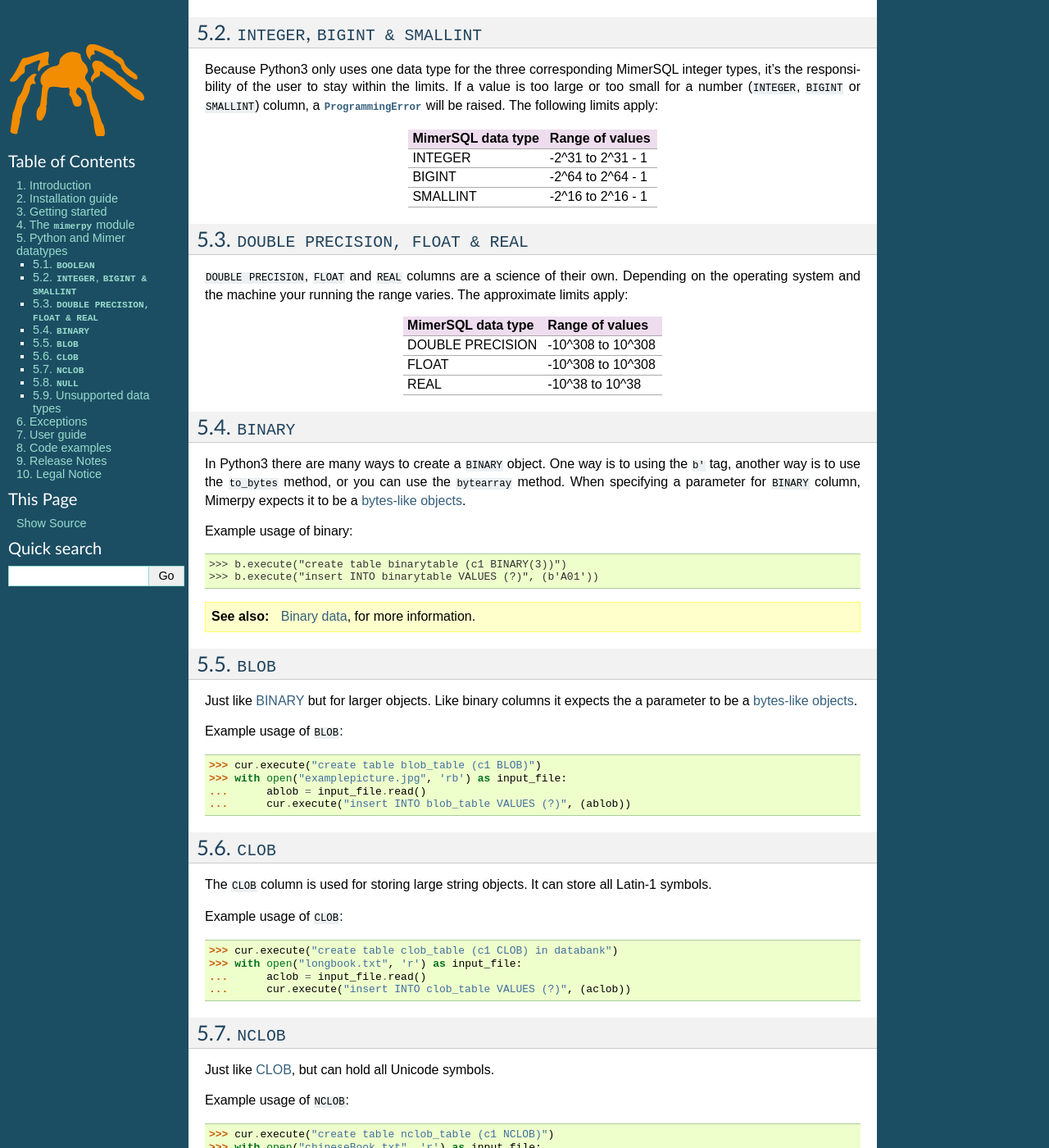
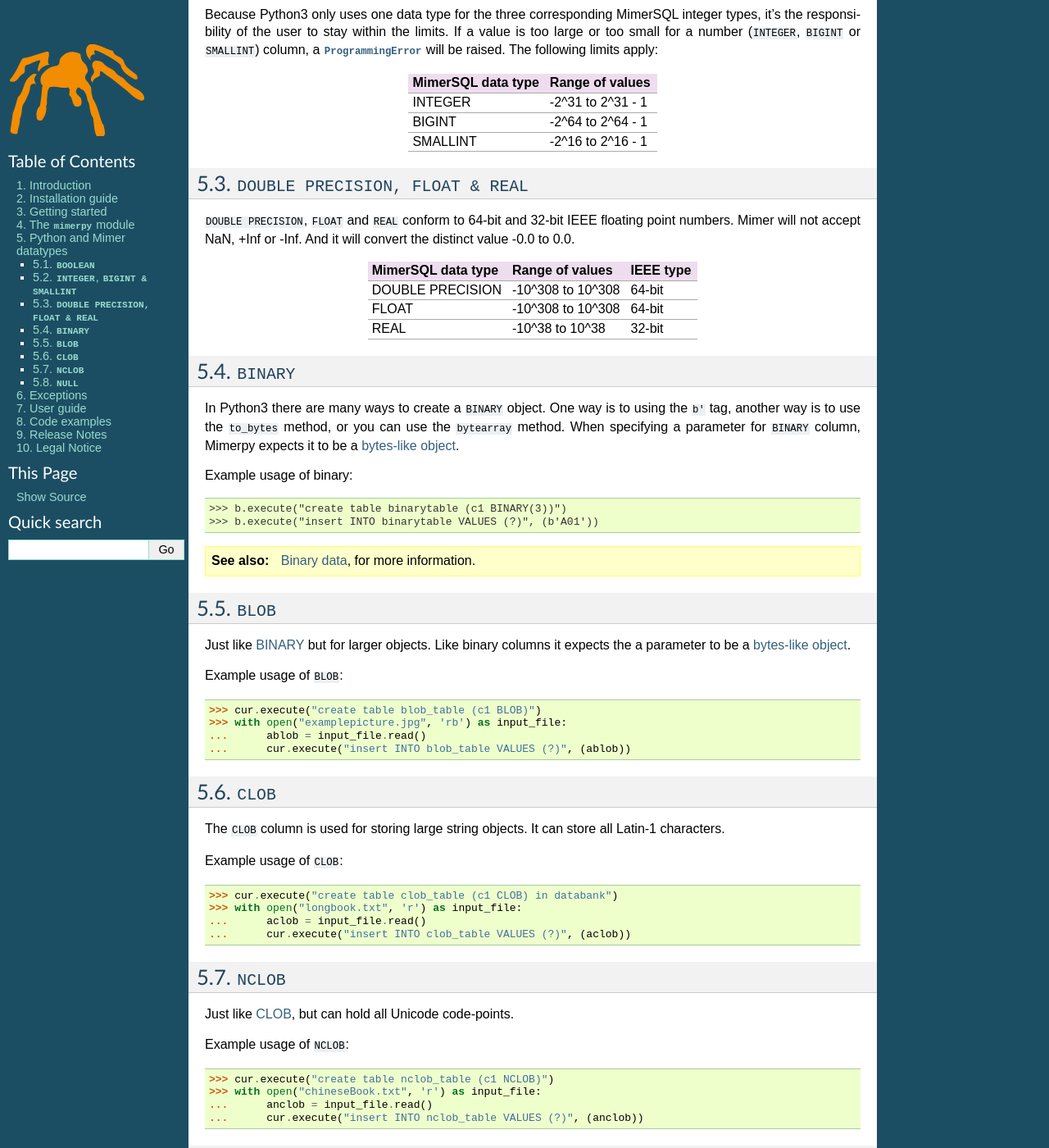
Before and after one commit to mimersql/MimerPy, a Sphinx documentation site: the page built from doc/datatypes.rst, in a window 1280 px wide and 1400 px high, scrolled down 834 px. Shown: the whole window at 82% size. Built offline with Sphinx 7.4.7, drawn with Linux system fonts in a browser that asks for light colours; some of the changed text lies outside the part shown.

Commit message:
Added IEEE info. Reformatted paragraphs

```diff
--- a/doc/datatypes.rst
+++ b/doc/datatypes.rst
@@ -2,7 +2,8 @@
 Python and Mimer datatypes
 **************************
 
-This section discusses the relationship between Python3 data types and MimerSQL data types.
+This section discusses the relationship between Python3 data types and
+MimerSQL data types.
 
 -----------------------------------------
 
@@ -37,8 +38,6 @@ Overview of MimerSQL to Python data types:
 | NULL                   | NoneType           |
 +------------------------+--------------------+
 
-.. Note:: There are some MimerSQL data types that have yet not been implemented.
-          These will be added to the list as they are implemented in Mimerpy.
 
 ``BOOLEAN``
 ^^^^^^^^^^^^
@@ -51,19 +50,22 @@ column and Mimerpy will accept this. Consider the following example::
 
   >>> cur.executemany("insert into booltable values (?)", [(None,), (1,), (0,), (3.1415,), ("potato",), ('banana',)])
 
-All of the paramarkers are of accepted Python boolean types and in the database
-these values will be stored as ``False``, ``True``, ``False``, ``True``, ``True``
-and ``True``. For more information on Python3 built-in types and truth values testing please visit `Built-in Types`_.
+All of the paramarkers are of accepted Python boolean types and in the
+database these values will be stored as ``False``, ``True``,
+``False``, ``True``, ``True`` and ``True``. For more information on
+Python3 built-in types and truth values testing please visit `Built-in
+Types`_.
 
 .. _Built-in Types: https://docs.python.org/3/library/stdtypes.html#truth-value-testing
 
 ``INTEGER``, ``BIGINT & SMALLINT``
 ^^^^^^^^^^^^^^^^^^^^^^^^^^^^^^^^^^^^^^^
 
-Because Python3 only uses one data type for the three corresponding MimerSQL integer
-types, it's the responsibility of the user to stay within the limits.
-If a value is too large or too small for a number (``INTEGER``, ``BIGINT`` or ``SMALLINT``)
-column, a :exc:`ProgrammingError` will be raised. The following limits apply:
+Because Python3 only uses one data type for the three corresponding
+MimerSQL integer types, it's the responsibility of the user to stay
+within the limits.  If a value is too large or too small for a number
+(``INTEGER``, ``BIGINT`` or ``SMALLINT``) column, a
+:exc:`ProgrammingError` will be raised. The following limits apply:
 
 +------------------------+----------------------+
 | MimerSQL data type     | Range of values      |
@@ -78,28 +80,31 @@ column, a :exc:`ProgrammingError` will be raised. The following limits apply:
 
 ``DOUBLE PRECISION, FLOAT & REAL``
 ^^^^^^^^^^^^^^^^^^^^^^^^^^^^^^^^^^^^^^^^^^^^^^^^^^
-``DOUBLE PRECISION``, ``FLOAT`` and ``REAL`` columns are a science of their own. Depending on the
-operating system and the machine your running the range varies. The approximate limits apply:
 
-+------------------------+----------------------+
-| MimerSQL data type     | Range of values      |
-|                        |                      |
-+========================+======================+
-| DOUBLE PRECISION       | -10^308 to 10^308    |
-+------------------------+----------------------+
-| FLOAT                  | -10^308 to 10^308    |
-+------------------------+----------------------+
-| REAL                   | -10^38 to 10^38      |
-+------------------------+----------------------+
+``DOUBLE PRECISION``, ``FLOAT`` and ``REAL`` conform to 64-bit and
+32-bit IEEE floating point numbers. Mimer will not accept NaN, +Inf or
+-Inf. And it will convert the distinct value -0.0 to 0.0.
+
++------------------------+----------------------+-----------+
+| MimerSQL data type     | Range of values      | IEEE type |
+|                        |                      |           |
++========================+======================+===========+
+| DOUBLE PRECISION       | -10^308 to 10^308    | 64-bit    |
++------------------------+----------------------+-----------+
+| FLOAT                  | -10^308 to 10^308    | 64-bit    |
++------------------------+----------------------+-----------+
+| REAL                   | -10^38 to 10^38      | 32-bit    |
++------------------------+----------------------+-----------+
 
 ``BINARY``
 ^^^^^^^^^^^^
 .. _BINARY:
 
-In Python3 there are many ways to create a ``BINARY`` object. One way is to using
-the ``b'`` tag, another way is to use the ``to_bytes`` method, or you can use the
-``bytearray`` method. When specifying a parameter for ``BINARY`` column, Mimerpy
-expects it to be a `bytes-like objects`_.
+In Python3 there are many ways to create a ``BINARY`` object. One way
+is to using the ``b'`` tag, another way is to use the ``to_bytes``
+method, or you can use the ``bytearray`` method. When specifying a
+parameter for ``BINARY`` column, Mimerpy expects it to be a
+`bytes-like object`_.
 
 Example usage of binary:
 
@@ -110,13 +115,14 @@ Example usage of binary:
 
 .. seealso:: `Binary data`_, for more information.
 
-.. _bytes-like objects: https://docs.python.org/3/glossary.html#term-bytes-like-object
+.. _bytes-like object: https://docs.python.org/3/glossary.html#term-bytes-like-object
 .. _Binary data: https://docs.python.org/3/library/binary.html
 
 ``BLOB``
 ^^^^^^^^^^^^^^^^^^^^^^^^^
-Just like :ref:`BINARY <BINARY>` but for larger objects. Like binary columns it expects the a parameter to be a `bytes-like objects`_.
 
+Just like :ref:`BINARY <BINARY>` but for larger objects. Like binary
+columns it expects the a parameter to be a `bytes-like object`_.
 
 Example usage of ``BLOB``::
 
@@ -129,7 +135,8 @@ Example usage of ``BLOB``::
 ^^^^^^^^^^
 .. _CLOB:
 
-The ``CLOB`` column is used for storing large string objects. It can store all Latin-1 symbols.
+The ``CLOB`` column is used for storing large string objects. It can
+store all Latin-1 characters.
 
 Example usage of ``CLOB``::
 
@@ -140,7 +147,7 @@ Example usage of ``CLOB``::
 
 ``NCLOB``
 ^^^^^^^^^^
-Just like :ref:`CLOB <CLOB>`, but can hold all Unicode symbols.
+Just like :ref:`CLOB <CLOB>`, but can hold all Unicode code-points.
 
 Example usage of ``NCLOB``::
 
@@ -151,16 +158,13 @@ Example usage of ``NCLOB``::
 
 ``NULL``
 ^^^^^^^^^^^^
-The Python data type ``None`` is mapped to ``NULL`` in Mimerpy. MimerSQL ``NULL`` values will be returned as ``None`` in Python. Consider the following example::
+The Python data type ``None`` is mapped to ``NULL`` in
+Mimerpy. MimerSQL ``NULL`` values will be returned as ``None`` in
+Python. Consider the following example::
 
   >>> cur.execute("create table booltable(c1 INTEGER)")
   >>> cur.execute("insert into booltable values (NULL)")
   >>> cur.execute("insert into booltable values (?)", (None))
 
-In the database both values will be stored as ``NULL``. When selected, they are both shown as ``None`` in Python.
-
-Unsupported data types
-^^^^^^^^^^^^^^^^^^^^^^^
-All data types supported by the Mimer Micro C API are supported in Mimerpy.
-There are some data types in MimerSQL that are not yet supported by the Mimer Micro C API.
-As more data types are implemented in the Mimer Micro C API they will be implemented in Mimerpy.
+In the database both values will be stored as ``NULL``. When selected,
+they are both shown as ``None`` in Python.
```
Also changed, not shown: other parts of doc/datatypes.rst (+2 -2 lines).
